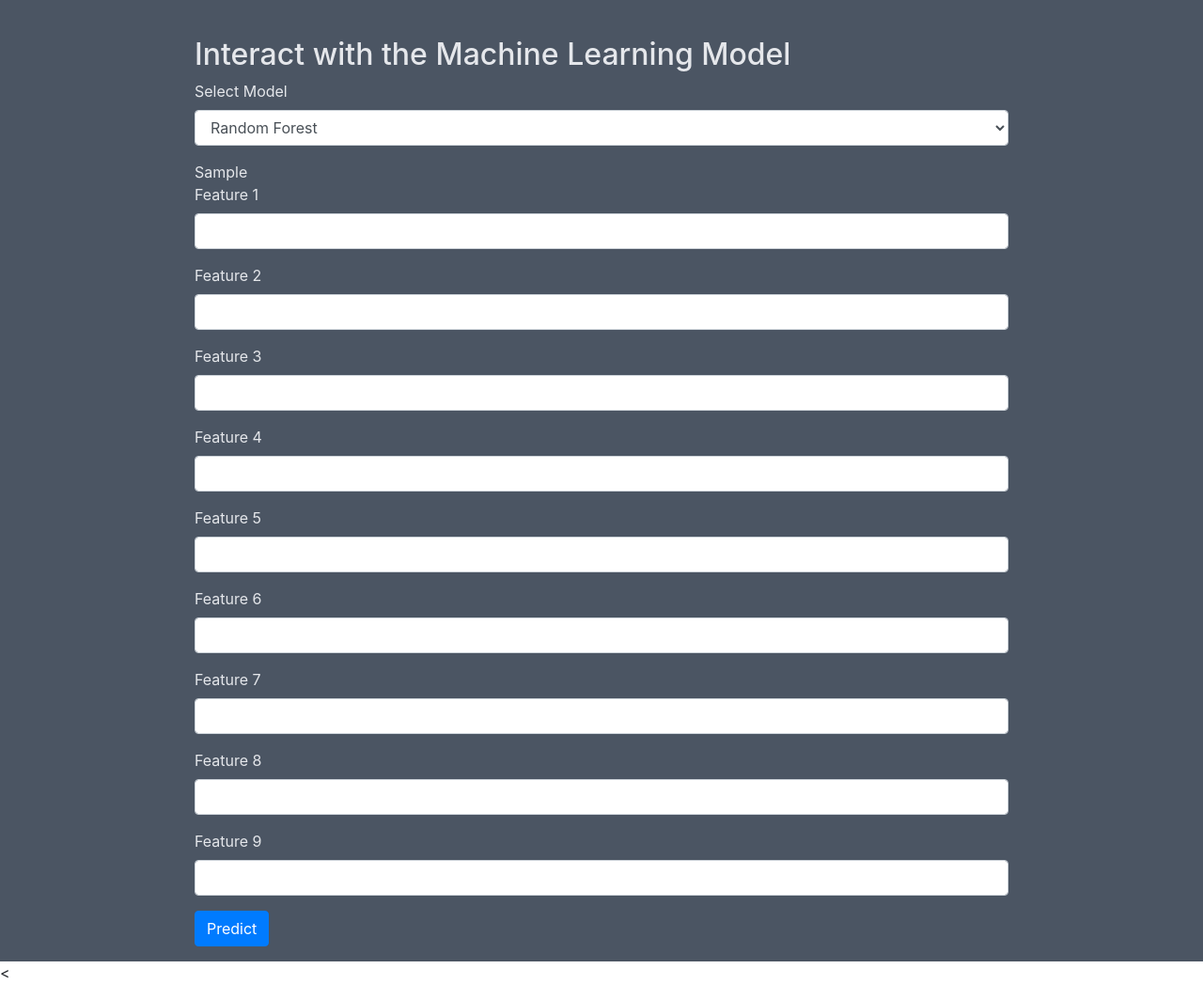
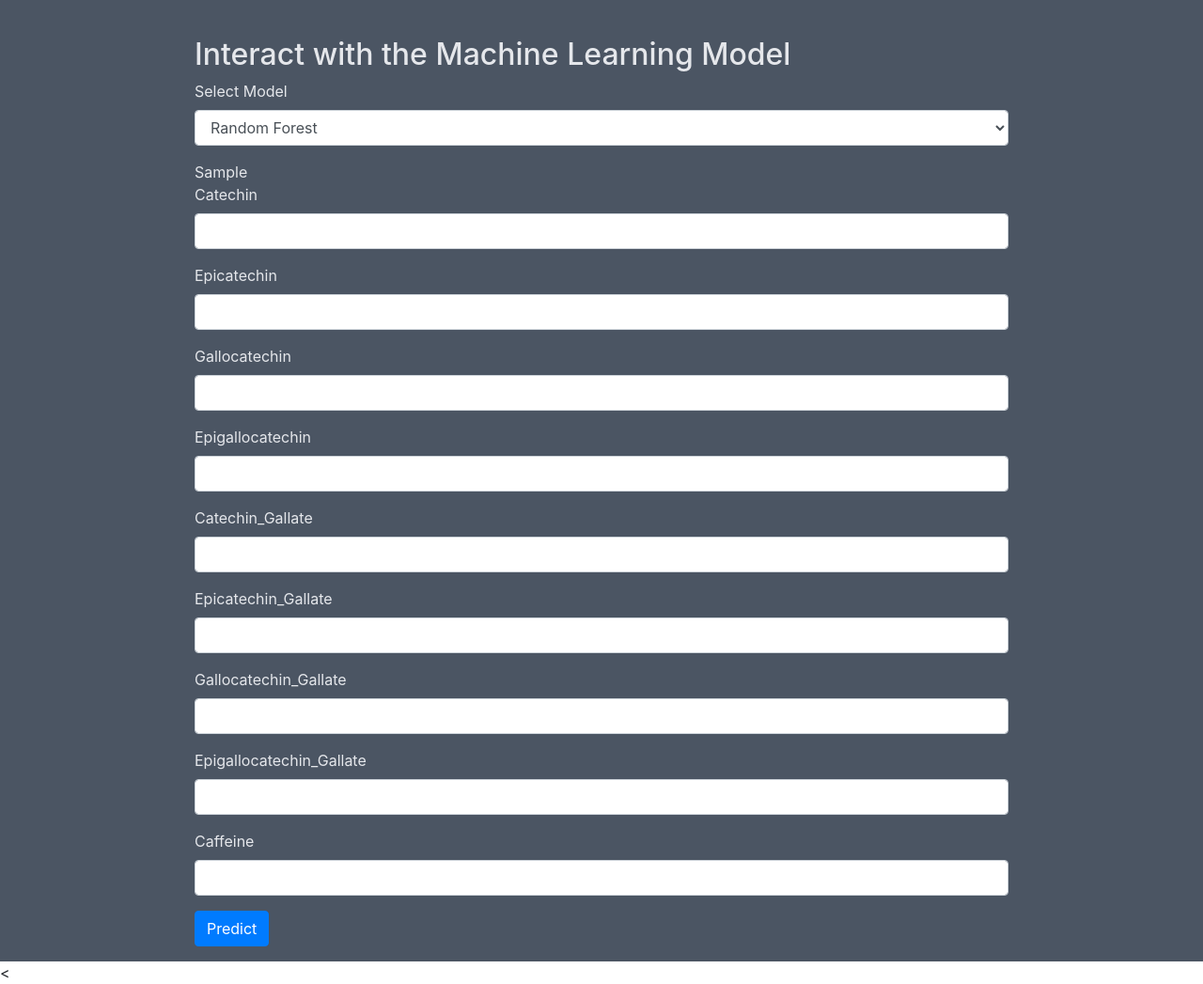
Before and after one commit to TahlonBrahic/Green-Tea-Sensory-Evaluation-With-GANs, a Flask app: template web_app/templates/tea_catechins.html in a window 1280 px wide. Shown: the part 313-1360 px from the top of the page at 94% size. Run offline with Flask 3, Linux system fonts and the light colour scheme; the template is opened without the code that fills it: most values are stand-ins (such as "Sample title", 1, 10 or a date in 2020); style sheets or scripts are compiled from the project's sources; some libraries are stand-ins or nearby versions.

```diff
--- a/web_app/static/models/tea_catechins_model_manager.py
+++ b/web_app/static/models/tea_catechins_model_manager.py
@@ -39,6 +39,7 @@ def predict(model, features):
         model_session = Model_MLP_session
     elif model == 'Recurrent Neural Network':
         model_session = Model_RNN_session
+        features_formatted = features_formatted.reshape(1, -1, len(features)) # Added because RNN's expect an input of (batch_size, sequence_length, num_features)
     else:
         return "Error" # Default error handling
 
--- a/web_app/templates/tea_catechins.html
+++ b/web_app/templates/tea_catechins.html
@@ -26,10 +26,14 @@
             <div id="plot">{{ plot_div|safe }}</div>
             <form id="modelInputForm">
 
-                {% for i in range(1, 10) %}
+                {% set features = ['Catechin', 'Epicatechin', 'Gallocatechin', 'Epigallocatechin',
+                'Catechin_Gallate', 'Epicatechin_Gallate', 'Gallocatechin_Gallate',
+                'Epigallocatechin_Gallate', 'Caffeine'] %}
+
+                {% for feature in features %}
                 <div class="mb-3">
-                    <label for="inputFeature{{i}}" class="form-label">Feature {{i}}</label>
-                    <input type="number" class="form-control" id="inputFeature{{i}}" name="feature{{i}}" required>
+                    <label for="inputFeature{{ loop.index }}" class="form-label">{{ feature }}</label>
+                    <input type="number" class="form-control" id="inputFeature{{ loop.index }}" name="{{ feature }}" required>
                 </div>
                 {% endfor %}
 
@@ -59,7 +63,7 @@
                 },
             });
 
-            // Display the model prediction w/ error handling
+            // Display the model prediction w/ error
             document.getElementById('predictionResult').innerText = 'Prediction: ' + response.data.prediction;
         } catch (error) {
             console.error('Error fetching predictions:', error);
@@ -70,3 +74,11 @@
 
 
 {% endblock %}
+
+<!-- legacy code for review
+{% for i in range(1, 10) %}
+<div class="mb-3">
+    <label for="inputFeature{{i}}" class="form-label">Feature {{i}}</label>
+    <input type="number" class="form-control" id="inputFeature{{i}}" name="feature{{i}}" required>
+</div>
+{% endfor %} -->
```
